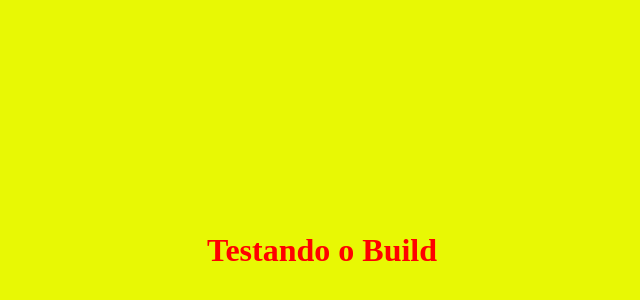
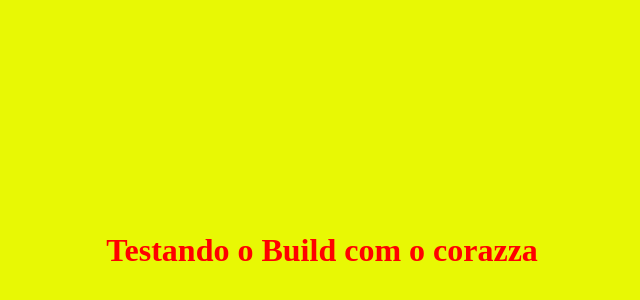
Before and after one commit to RodrigoFulltime/teste-ecs-pipeline, a plain HTML site: page index.html in a window 1280 px wide. Shown: the part 150-450 px from the top of the page, without its empty margins (318-958 px from the left). Drawn offline with Linux system fonts and the light colour scheme.

Commit message:
teste2 commit

```diff
--- a/index.html
+++ b/index.html
@@ -43,6 +43,6 @@
     <br>
     <br>
     <br>
-    <h1>Testando o Build</h1>
+    <h1>Testando o Build com o corazza</h1>
 </body>
 </html>
```
